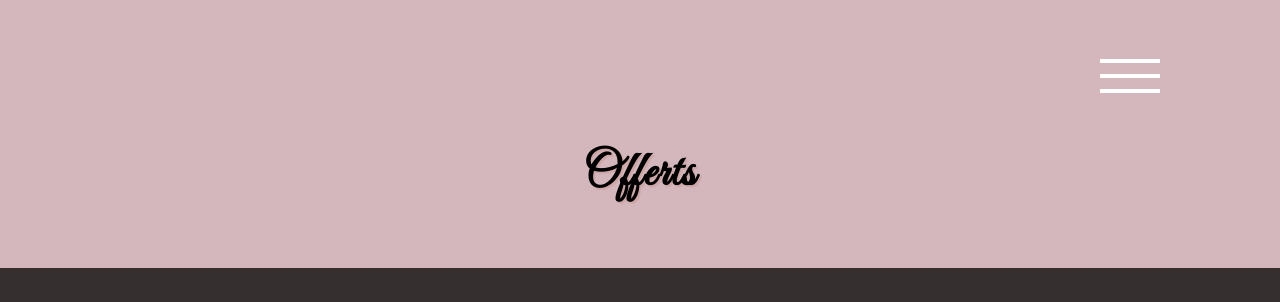
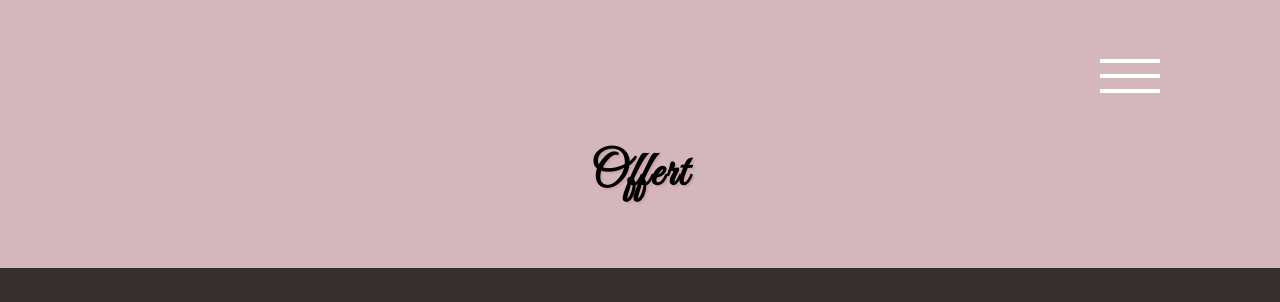
Before and after one commit to amelangad/beauty_salon, a React (Vite) app: page /treatments in a window 1280 px wide. Shown: the top 302 px of the page. Built offline with nearby package versions, Linux system fonts and the light colour scheme.

Commit message:
fix typo

```diff
--- a/src/pages/Treatments.jsx
+++ b/src/pages/Treatments.jsx
@@ -48,7 +48,7 @@ const Treatments = [
     <div className ="treatments" name ="treatments"
     onLoad = {scrollUp}>
     <Nav/>
-    <h1 className ="treatments__header">Offerts</h1>
+    <h1 className ="treatments__header">Offert</h1>
     <div className="treatment__wrapper">
       {Treatments.map(item =>
     <div className ="treatments__box">
```
